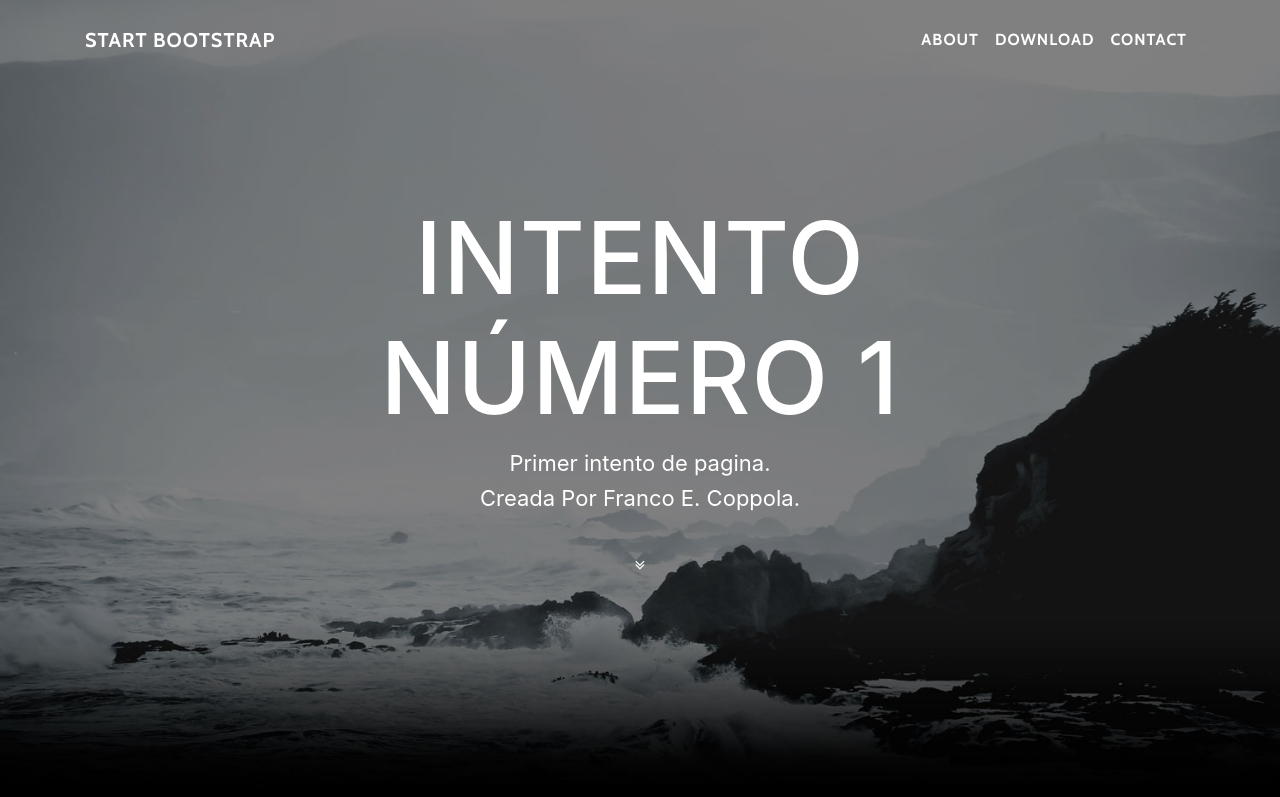
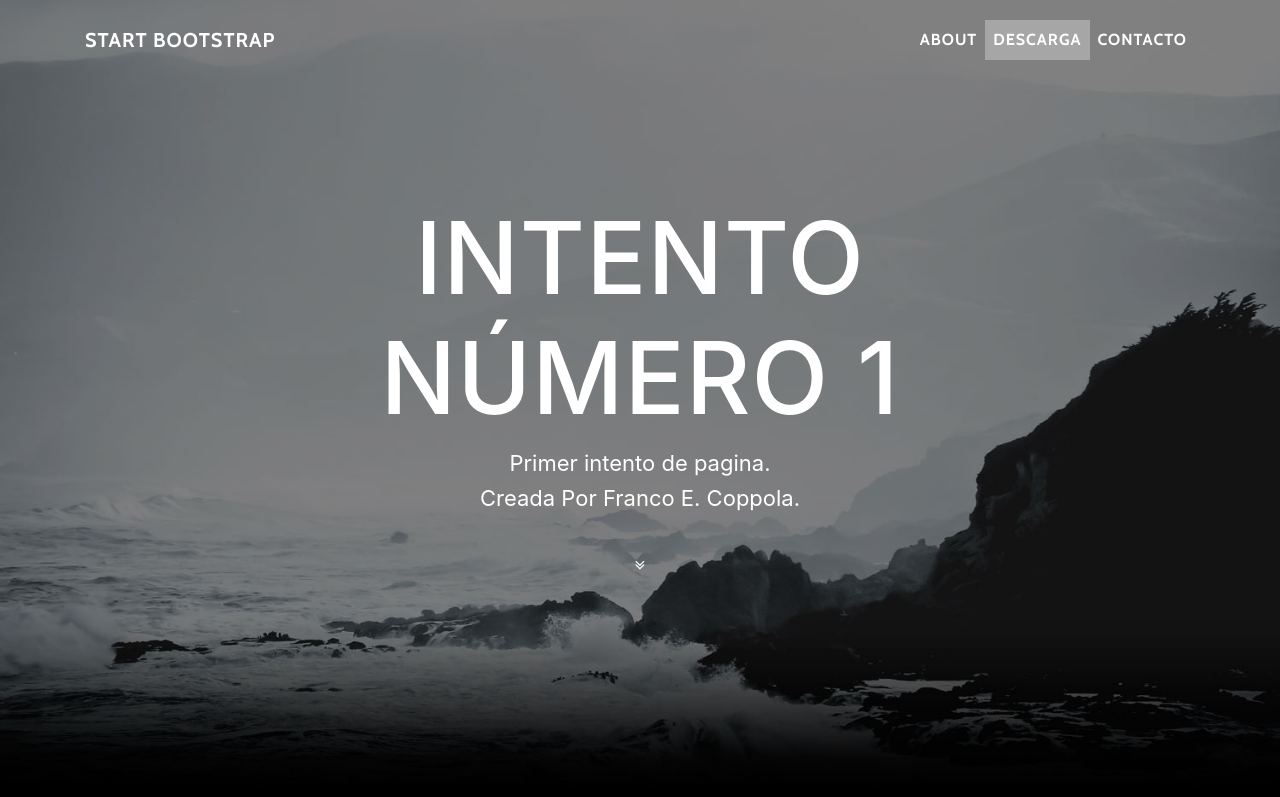
Before and after one commit to Tano007/Pagina-1, a website with bundled scripts: page index.html in a window 1280 px wide. Shown: the top 797 px of the page. Built offline with nearby package versions, Linux system fonts and the light colour scheme.

Commit message:
Update index.html

```diff
--- a/index.html
+++ b/index.html
@@ -39,10 +39,10 @@
               <a class="nav-link js-scroll-trigger" href="#about">About</a>
             </li>
             <li class="nav-item">
-              <a class="nav-link js-scroll-trigger" href="#download">Download</a>
+              <a class="nav-link js-scroll-trigger" href="#Descarga">Descarga</a>
             </li>
             <li class="nav-item">
-              <a class="nav-link js-scroll-trigger" href="#contact">Contact</a>
+              <a class="nav-link js-scroll-trigger" href="#Contacto">Contacto</a>
             </li>
           </ul>
         </div>
```
